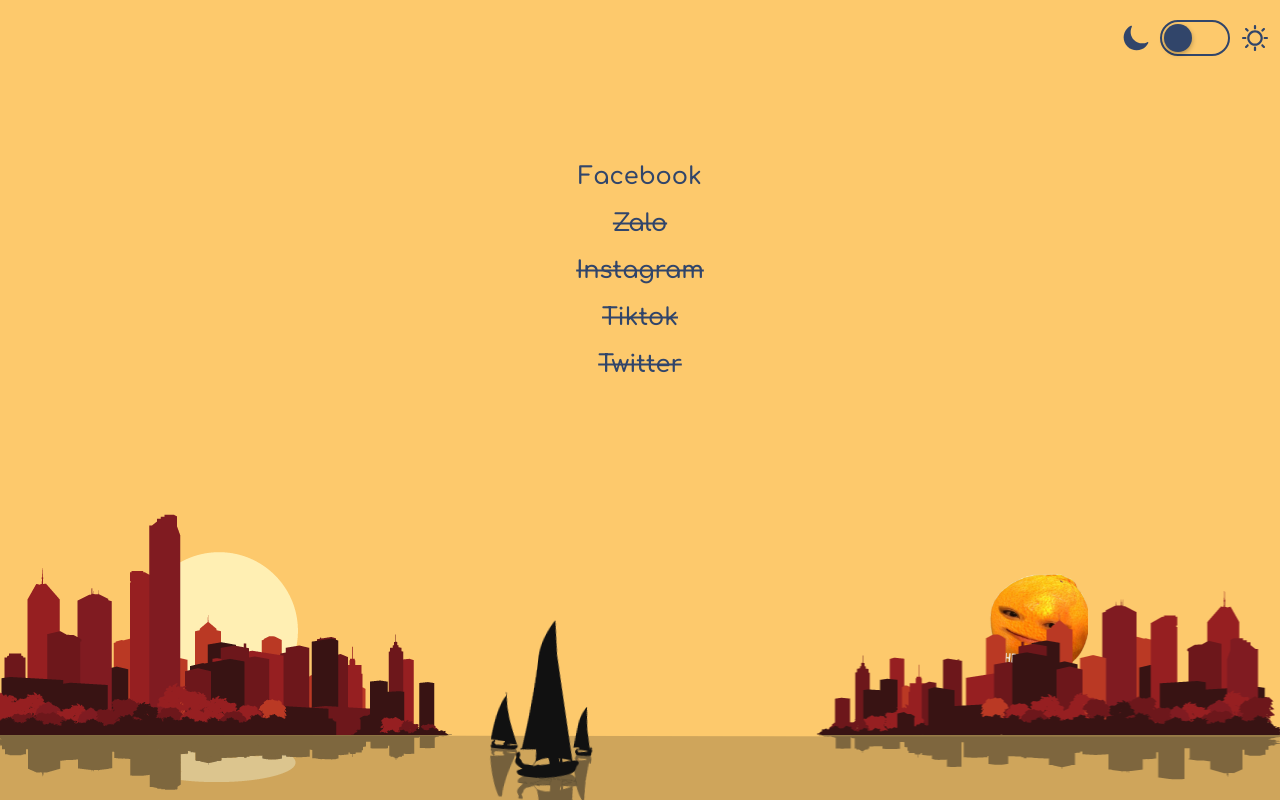
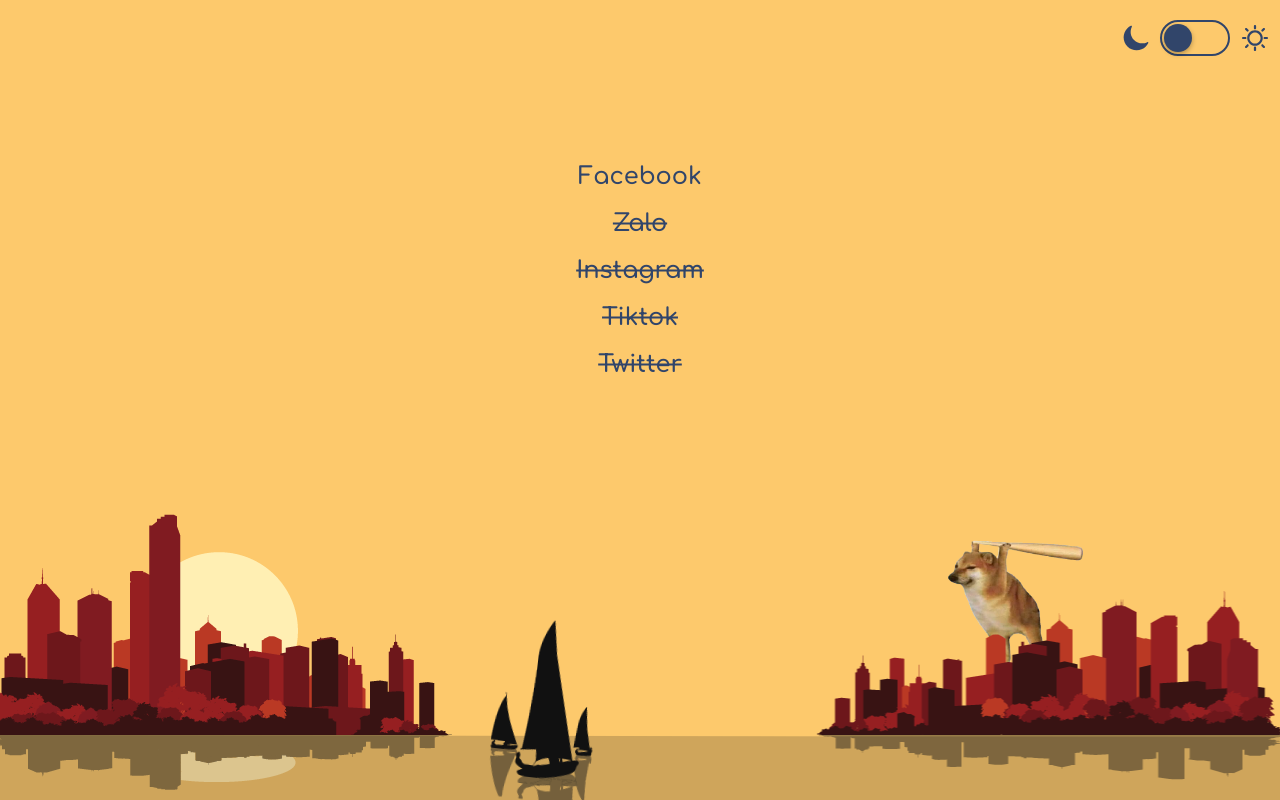
Before and after one commit to nguyenvanthai382001/Beluga, a plain HTML site: page index.html in a window 1280 px wide. Drawn offline with Linux system fonts and the light colour scheme.

Commit message:
update code

```diff
--- a/index.html
+++ b/index.html
@@ -45,11 +45,7 @@
 
     <img class="citypart2" src="./img/city-lodki.png" alt="" />
     <img class="citypart1" src="./img/city-part1.png" alt="" />
-    <img
-      class="citypart3"
-      src="./img/4173D8A3-D722-422D-B8D4-54319AF7C45F.png"
-      alt=""
-    />
+    <img class="citypart3" src="./img/ponk.png" alt="" />
     <div class="button-con">
       <label for="cb1" class="mobhide">
         <svg
--- a/style.css
+++ b/style.css
@@ -33,7 +33,7 @@
 }
 .citypart3 {
     position: fixed;
-    height: 100px;
+    height: 150px;
     right: 15%;
     bottom: 10%;
     z-index: -2;
@@ -45,7 +45,7 @@
         transform: translateY(0);
     }
     100% {
-        transform: translateY(-60%);
+        transform: translateY(-30%);
 
     }
 }
@@ -179,6 +179,6 @@
         display: none;
     }
     .citypart3 {
-        display: none;
+        right: 5%;
     }
 }
```
Also changed, not shown: img/ponk.png (added).
